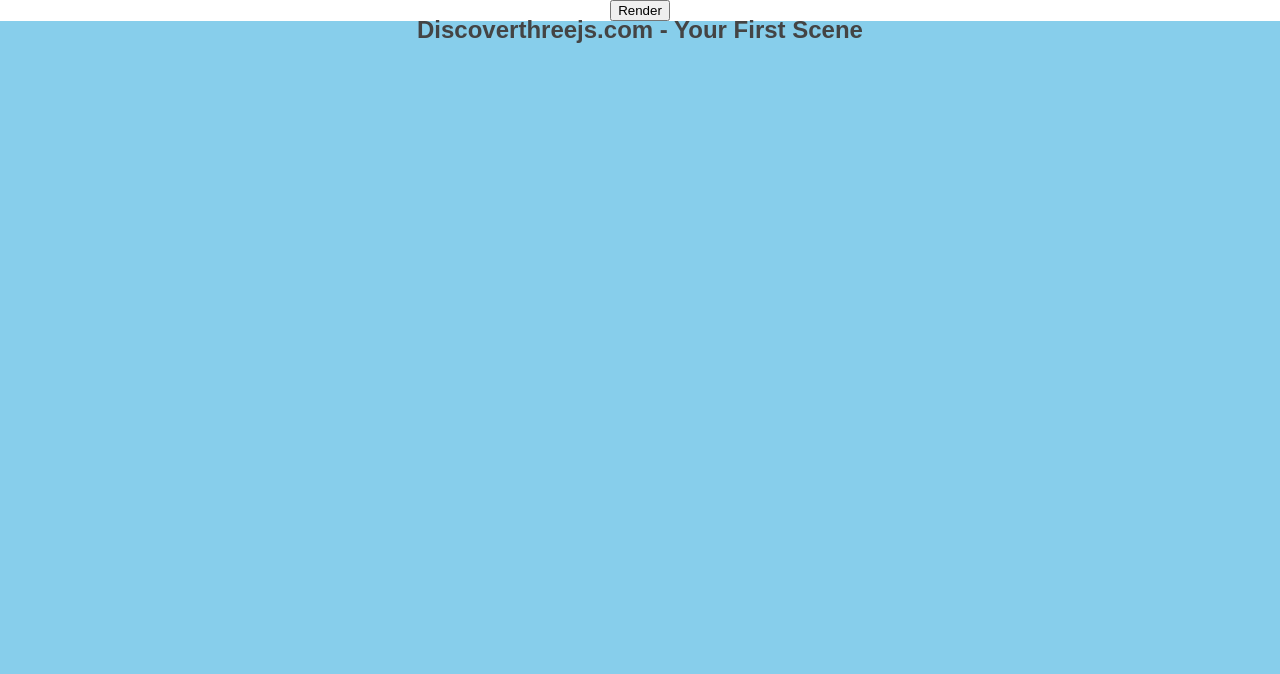
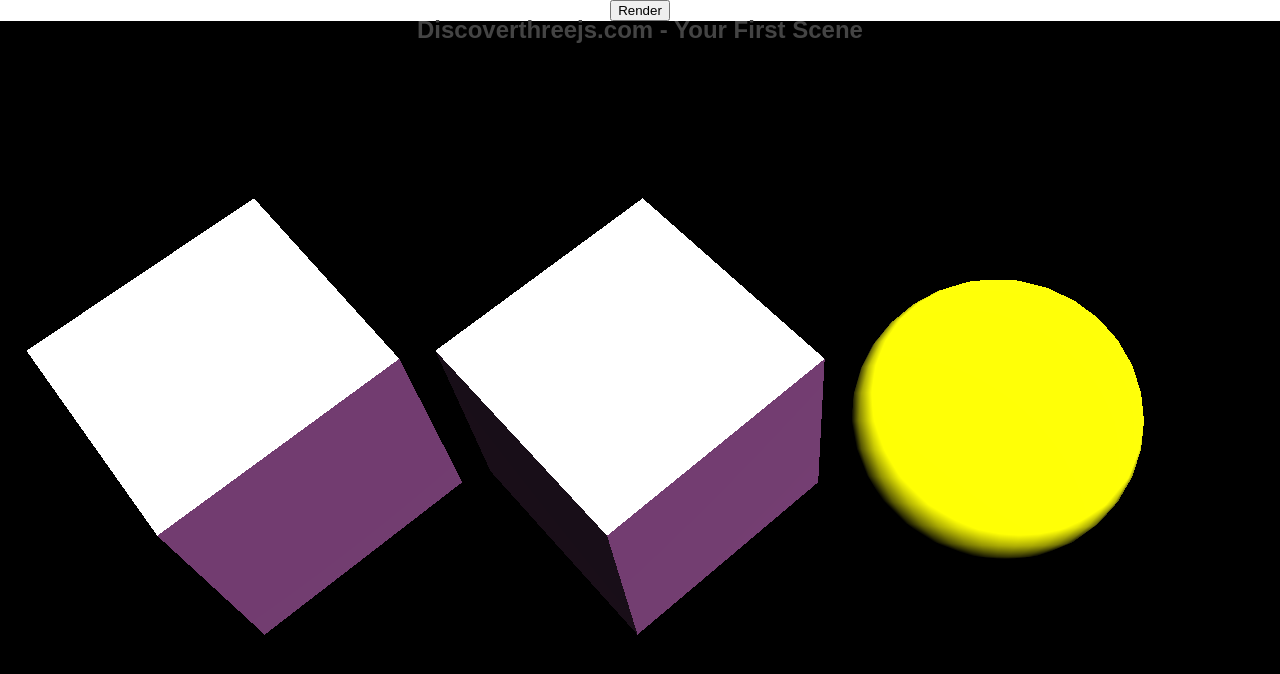
Before and after one commit to LukaErnestini/threejs, a plain HTML site: page index.html in a window 1280 px wide. Drawn offline with nearby package versions, Linux system fonts and the light colour scheme.

Commit message:
Lights and materials

```diff
--- a/src/World/World.js
+++ b/src/World/World.js
@@ -1,9 +1,11 @@
 import { createCamera } from './components/camera.js';
 import { createScene } from './components/scene.js';
 import { createCube } from './components/cube.js';
+import { createSphere } from './components/sphere.js';
+import { createLights } from './components/lights.js';
+
 import { createRenderer } from './systems/renderer.js';
 import { Resizer } from './systems/Resizer.js';
-import { createSphere } from './components/sphere.js';
 
 // WARNING! 2 instances of World would overwrite these variables. They're shared between all instances of World.
 let camera;
@@ -18,15 +20,17 @@
     container.append(renderer.domElement);
 
     const cube = createCube();
-    scene.add(cube);
 
     const cube2 = createCube();
-    scene.add(cube2);
     cube2.position.x = -3;
 
     const sphere = createSphere();
-    scene.add(sphere);
     sphere.position.set(5, 0, -8);
+
+    const light = createLights();
+    light.position.set(0, 5, 15);
+
+    scene.add(cube, cube2, sphere, light);
 
     const resizer = new Resizer(container, camera, renderer);
   }
--- a/src/World/components/cube.js
+++ b/src/World/components/cube.js
@@ -1,18 +1,20 @@
 import {
   BoxBufferGeometry,
   Mesh,
-  MeshBasicMaterial,
+  MeshStandardMaterial,
 } from 'https://cdn.skypack.dev/three@0.140.2';
 
 function createCube() {
   // create a geometry
   const geometry = new BoxBufferGeometry(2, 2, 2);
 
-  // create a default (white) Basic material
-  const material = new MeshBasicMaterial();
+  // a physically correct "standard" material
+  const material = new MeshStandardMaterial({ color: 'orchid' });
 
   // create a Mesh containing the geometry and material
   const cube = new Mesh(geometry, material);
+
+  cube.rotation.set(-0.5, -0.1, 0.7);
 
   return cube;
 }
--- /dev/null
+++ b/src/World/components/lights.js
@@ -0,0 +1,13 @@
+import { DirectionalLight } from 'https://cdn.skypack.dev/three@0.140.2';
+
+function createLights() {
+  // Create a directional light
+  const light = new DirectionalLight('white', 8);
+
+  // move the light right, up, and towards us
+  light.position.set(10, 10, 10);
+
+  return light;
+}
+
+export { createLights };
--- a/src/World/components/sphere.js
+++ b/src/World/components/sphere.js
@@ -1,7 +1,7 @@
 import {
   SphereGeometry,
   Mesh,
-  MeshBasicMaterial,
+  MeshStandardMaterial,
 } from 'https://cdn.skypack.dev/three@0.140.2';
 
 function createSphere() {
@@ -9,7 +9,7 @@
   const geometry = new SphereGeometry(2);
 
   // create a default (white) Basic material
-  const material = new MeshBasicMaterial({ color: 0xffff00 });
+  const material = new MeshStandardMaterial({ color: 0xffff00 });
 
   // create a Mesh containing the geometry and material
   const sphere = new Mesh(geometry, material);
--- a/src/World/systems/renderer.js
+++ b/src/World/systems/renderer.js
@@ -3,6 +3,9 @@
 function createRenderer() {
   const renderer = new WebGLRenderer();
 
+  // turn on the physically correct lighting model
+  renderer.physicallyCorrectLights = true;
+
   return renderer;
 }
 
--- a/src/main.js
+++ b/src/main.js
@@ -13,5 +13,5 @@
 }
 
 // call main to start the app, when button is clicked
-document.querySelector('#start').addEventListener('click', main);
-//main();
+// document.querySelector('#start').addEventListener('click', main);
+main();
--- a/styles/main.css
+++ b/styles/main.css
@@ -21,9 +21,6 @@
   z-index: 1;
 }
 
-button {
-}
-
 #scene-container {
   /* tell our scene container to take up the full page */
   position: absolute;
```
